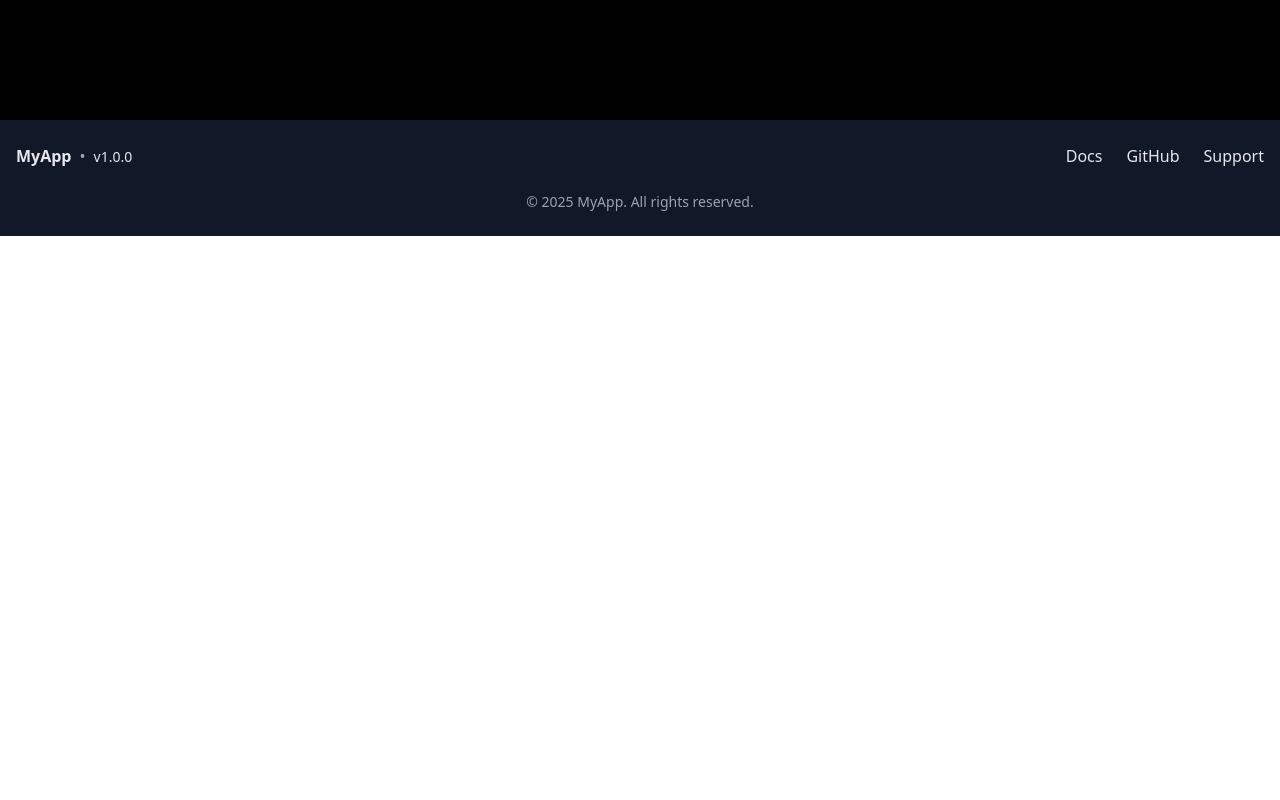
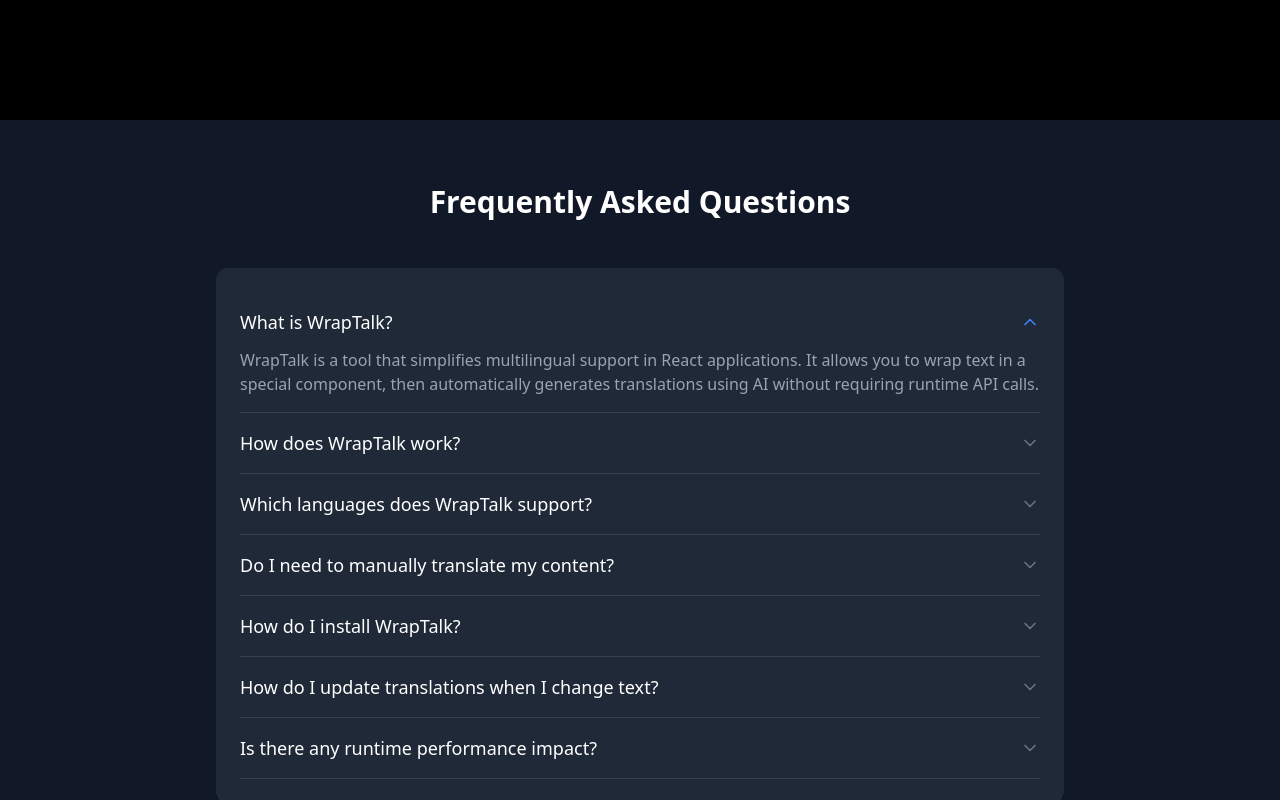
Before and after one commit to kartik-barman/wraptalk, a React (Vite) app in the folder documentation/: page / in a window 1280 px wide. Shown: the part 680-1480 px from the top of the page. Before the commit the page ends 916 px from the top, so only its background shows below. Built offline with nearby package versions, Linux system fonts and the light colour scheme.

Commit message:
feat : added FAQ component on the landing page

```diff
--- /dev/null
+++ b/documentation/src/components/FAQ/WrapTalkFAQ.jsx
@@ -0,0 +1,88 @@
+import React, { useState } from 'react';
+import { ChevronDown, ChevronUp } from 'lucide-react';
+
+const FAQItem = (props) => {
+  return (
+    <div className="border-b border-gray-200 dark:border-gray-700 py-4">
+      <button
+        className="flex justify-between items-center w-full text-left font-medium text-lg"
+        onClick={props.toggleOpen}
+      >
+        <span>{props.question}</span>
+        {props.isOpen ?
+          <ChevronUp className="w-5 h-5 text-blue-500" /> :
+          <ChevronDown className="w-5 h-5 text-gray-500" />
+        }
+      </button>
+
+      {props.isOpen && (
+        <div className="mt-3 text-gray-600 dark:text-gray-400">
+          {props.answer}
+        </div>
+      )}
+    </div>
+  );
+};
+
+const WrapTalkFAQ = () => {
+  const [openIndex, setOpenIndex] = useState(0);
+
+  const faqData = [
+    {
+      question: "What is WrapTalk?",
+      answer: "WrapTalk is a tool that simplifies multilingual support in React applications. It allows you to wrap text in a special component, then automatically generates translations using AI without requiring runtime API calls."
+    },
+    {
+      question: "How does WrapTalk work?",
+      answer: "WrapTalk uses a two-part system: a CLI tool that scans your React code for translatable content and generates translations via the Gemini API, and a React component library that displays the correct translations at runtime. The translations are pre-generated and stored in a JSON file, so there's no need for API calls when users view your app."
+    },
+    {
+      question: "Which languages does WrapTalk support?",
+      answer: "WrapTalk supports a wide range of languages including English, Spanish, French, Bengali, Hindi, and many more. You can configure the languages you need in the wraptalk.config.json file."
+    },
+    {
+      question: "Do I need to manually translate my content?",
+      answer: "No, that's the beauty of WrapTalk! You just need to wrap your text in the <TranslateThis> component with a unique ID, and WrapTalk will generate translations for all configured languages automatically using the Gemini API."
+    },
+    {
+      question: "How do I install WrapTalk?",
+      answer: "You can install WrapTalk globally using npm: 'npm install -g wraptalk'. Then initialize it in your project using 'npx wraptalk init'. This will set up the configuration and install the React components package."
+    },
+    {
+      question: "How do I update translations when I change text?",
+      answer: "Simply run 'npx wraptalk run' after making changes to your text content. WrapTalk will scan your code, identify new or changed text, and update the translations accordingly."
+    },
+    {
+      question: "Is there any runtime performance impact?",
+      answer: "No. WrapTalk generates all translations during build time and stores them in a static JSON file. At runtime, your app simply loads the pre-generated translations, so there's minimal performance impact compared to solutions that make API calls for translation."
+    }
+  ];
+
+  const toggleFAQ = (index) => {
+    setOpenIndex(openIndex === index ? -1 : index);
+  };
+
+  return (
+    <section className="py-16 bg-gray-50 dark:bg-gray-900 text-black dark:text-white">
+      <div className="max-w-4xl mx-auto px-6">
+        <h2 className="text-3xl font-bold text-center mb-12">
+          Frequently Asked Questions
+        </h2>
+
+        <div className="bg-white dark:bg-gray-800 rounded-xl shadow-lg p-6">
+          {faqData.map((faq, index) => (
+            <FAQItem
+              key={index}
+              question={faq.question}
+              answer={faq.answer}
+              isOpen={openIndex === index}
+              toggleOpen={() => toggleFAQ(index)}
+            />
+          ))}
+        </div>
+      </div>
+    </section>
+  );
+};
+
+export default WrapTalkFAQ;
--- a/documentation/src/pages/LandingPage.jsx
+++ b/documentation/src/pages/LandingPage.jsx
@@ -1,9 +1,11 @@
 import { GitBranch, LeafyGreen, ArrowRight } from "lucide-react";
 import { useNavigate } from "react-router-dom";
+import WrapTalkFAQ from "../components/FAQ/WrapTalkFAQ";
 
 export default function LandingPage() {
   const navigate = useNavigate();
   return (
+    <>
     <div className="min-h-screen bg-white text-black dark:bg-black dark:text-white flex items-center justify-center">
       {/* Hero Section */}
       <main className="px-6 py-16 text-center">
@@ -45,5 +47,7 @@
         </div>
       </main>
     </div>
+    <WrapTalkFAQ />
+    </>
   );
 }
```
Also changed, not shown: 1 other file (tests, documents, lock files or other folders).
